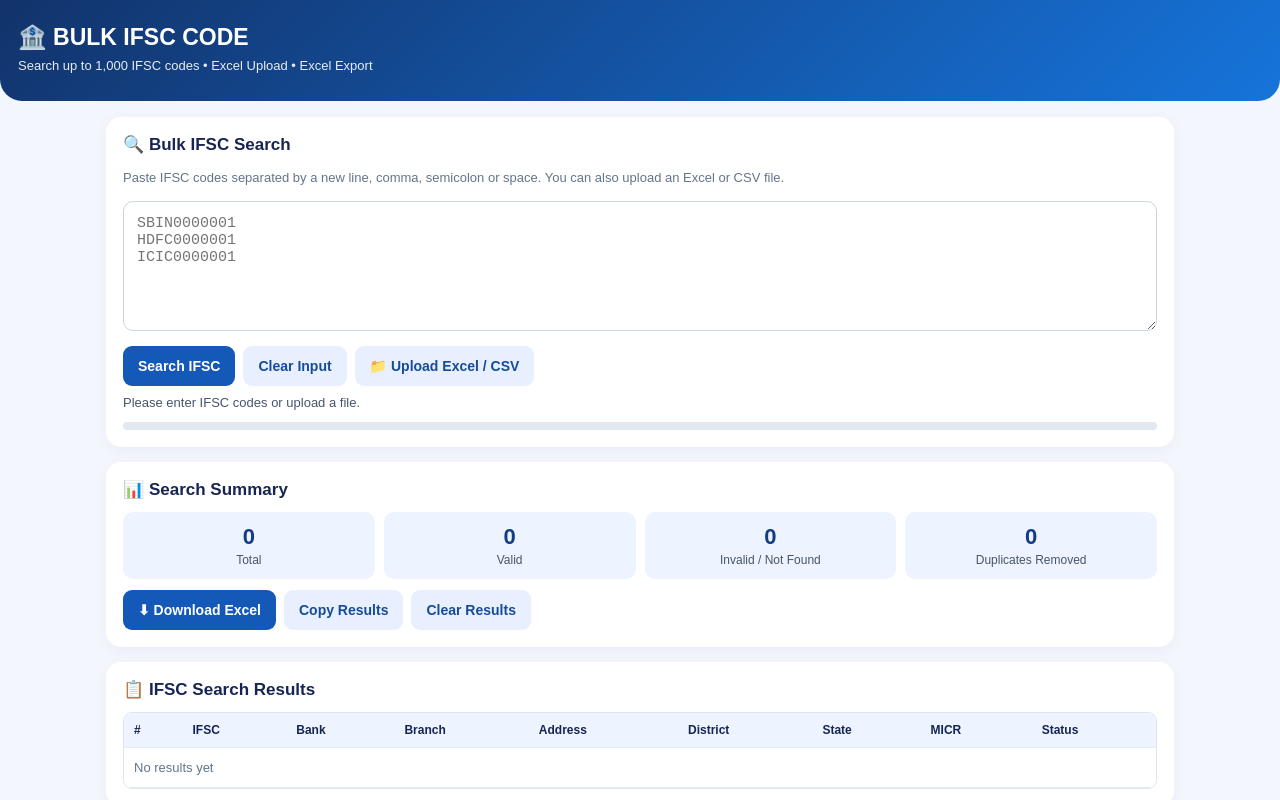
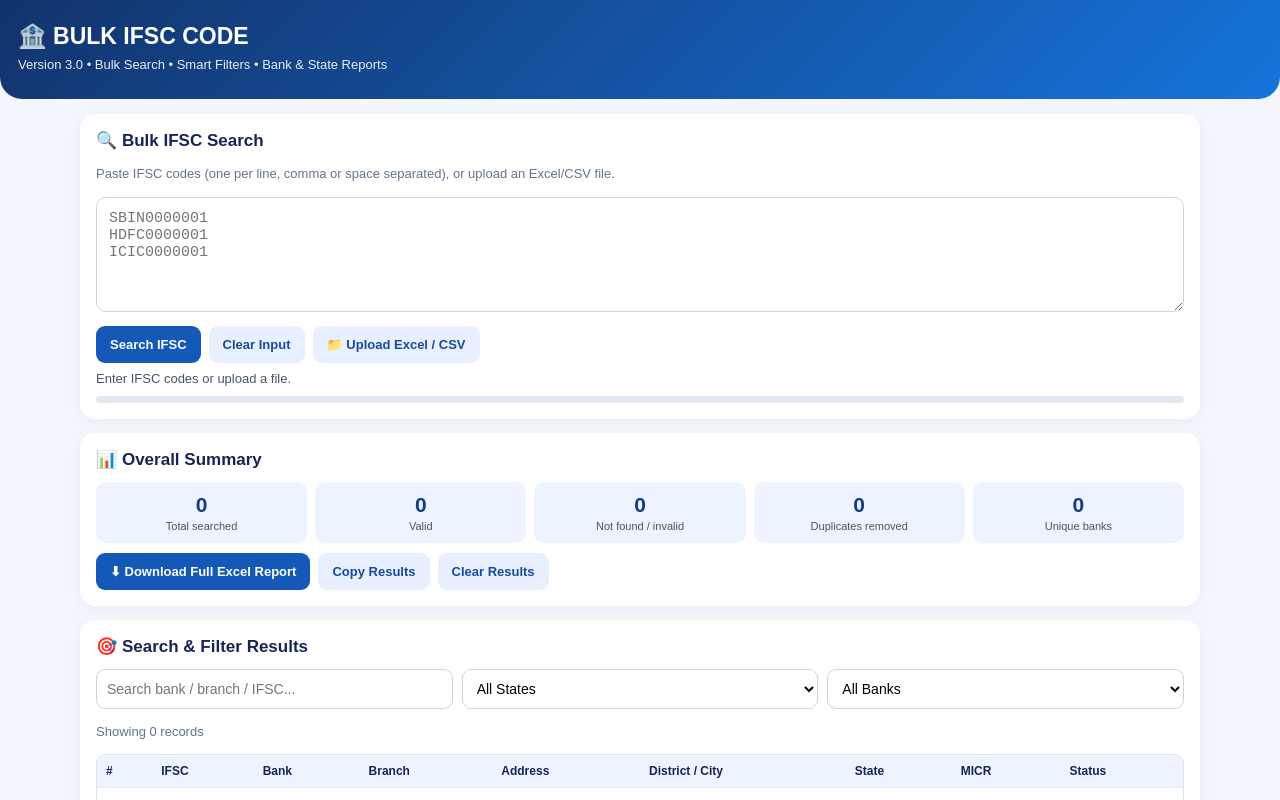
Before and after one commit to naraharik01-sys/bulk-ifsc-code, a plain HTML site: page index.html in a window 1280 px wide. Both pictures are taken after a click on the button "Search IFSC". Shown: the top 800 px of the page. Drawn offline with Linux system fonts and the light colour scheme.

Commit message:
Update index.html

```diff
--- a/index.html
+++ b/index.html
@@ -1,134 +1,98 @@
 <!DOCTYPE html>
 <html lang="en">
 <head>
-<meta charset="UTF-8">
-<meta name="viewport" content="width=device-width, initial-scale=1.0">
-<meta name="theme-color" content="#123c88">
-<title>Bulk IFSC Code</title>
+<meta charset="UTF-8"><meta name="viewport" content="width=device-width,initial-scale=1">
+<meta name="theme-color" content="#123c88"><title>Bulk IFSC Code v3.0</title>
 <script src="https://cdn.jsdelivr.net/npm/xlsx@0.18.5/dist/xlsx.full.min.js"></script>
 <style>
 :root{--blue:#1459b8;--navy:#12336b;--bg:#f3f6fc;--line:#dce5f2;--muted:#64748b}
-*{box-sizing:border-box}
-body{margin:0;font-family:Arial,sans-serif;background:var(--bg);color:#172554}
-header{background:linear-gradient(135deg,var(--navy),#1674db);color:#fff;padding:24px 18px 28px;border-radius:0 0 22px 22px}
+*{box-sizing:border-box}body{margin:0;font-family:Arial,sans-serif;background:var(--bg);color:#172554}
+header{background:linear-gradient(135deg,var(--navy),#1674db);color:#fff;padding:23px 18px 27px;border-radius:0 0 22px 22px}
 header h1{font-size:23px;margin:0 0 7px}header p{margin:0;font-size:13px;opacity:.9}
-.container{max-width:1100px;margin:auto;padding:16px}
-.card{background:#fff;padding:17px;border-radius:15px;box-shadow:0 3px 14px #0000000b;margin-bottom:15px}
+.container{max-width:1150px;margin:auto;padding:15px}.card{background:#fff;padding:16px;border-radius:15px;box-shadow:0 3px 14px #0000000b;margin-bottom:14px}
 h2{font-size:17px;margin:0 0 12px}.hint{color:var(--muted);font-size:13px;line-height:1.5}
-textarea{width:100%;min-height:130px;padding:13px;border:1px solid #cbd5e1;border-radius:10px;font-size:15px;resize:vertical}
-button,.file-button{border:0;padding:12px 15px;border-radius:9px;background:var(--blue);color:white;font-weight:bold;font-size:14px;cursor:pointer;display:inline-flex;align-items:center;justify-content:center;gap:6px}
-button:disabled{opacity:.5;cursor:not-allowed}.secondary{background:#e8f0ff;color:#174b99}
-.actions{display:flex;gap:8px;flex-wrap:wrap;margin-top:11px}
-input[type=file]{display:none}.file-button{background:#e8f0ff;color:#174b99}
-.stats{display:grid;grid-template-columns:repeat(4,1fr);gap:9px}
-.stat{background:#edf4ff;padding:12px 8px;border-radius:10px;text-align:center;font-size:12px;color:#475569}
-.stat b{font-size:22px;display:block;color:#123c88;margin-bottom:3px}
-.progress{height:8px;background:#e2e8f0;border-radius:20px;overflow:hidden;margin-top:12px}.progress>div{height:100%;width:0;background:#16834a;transition:width .2s}
+textarea{width:100%;min-height:115px;padding:12px;border:1px solid #cbd5e1;border-radius:10px;font-size:15px}
+button,.file-button{border:0;padding:11px 14px;border-radius:9px;background:var(--blue);color:white;font-weight:bold;font-size:13px;cursor:pointer;display:inline-flex;align-items:center;justify-content:center;gap:6px}
+button:disabled{opacity:.5}.secondary,.file-button{background:#e8f0ff;color:#174b99}
+.actions{display:flex;gap:8px;flex-wrap:wrap;margin-top:10px}input[type=file]{display:none}
+.stats{display:grid;grid-template-columns:repeat(5,1fr);gap:8px}.stat{background:#edf4ff;padding:11px 6px;border-radius:10px;text-align:center;font-size:11px;color:#475569}
+.stat b{font-size:21px;display:block;color:#123c88;margin-bottom:3px}
+.filters{display:grid;grid-template-columns:repeat(3,1fr);gap:9px}
+input,select{width:100%;padding:10px;border:1px solid #cbd5e1;border-radius:9px;background:#fff;font-size:14px}
 .table-wrap{overflow:auto;max-height:520px;border:1px solid var(--line);border-radius:9px}
-table{width:100%;border-collapse:collapse;font-size:12px;min-width:850px}
-th,td{padding:10px;border-bottom:1px solid #e8edf5;text-align:left;vertical-align:top}
-th{background:#edf4ff;position:sticky;top:0;z-index:1}
-.ok{color:#16834a;font-weight:bold}.bad{color:#dc2626;font-weight:bold}.warn{color:#a16207;font-weight:bold}
+table{width:100%;border-collapse:collapse;font-size:12px;min-width:850px}th,td{padding:9px;border-bottom:1px solid #e8edf5;text-align:left;vertical-align:top}
+th{background:#edf4ff;position:sticky;top:0;z-index:1}.ok{color:#16834a;font-weight:bold}.bad{color:#dc2626;font-weight:bold}.warn{color:#a16207;font-weight:bold}
 .pill{display:inline-block;background:#eef2ff;color:#334e8a;padding:4px 8px;border-radius:20px;font-size:11px}
-.history-item{display:flex;justify-content:space-between;gap:10px;align-items:center;padding:10px 0;border-bottom:1px solid #edf0f5;font-size:13px}
-#message{font-size:13px;margin-top:9px;color:#475569;white-space:pre-wrap}
+#message{font-size:13px;margin-top:8px;color:#475569;white-space:pre-wrap}.progress{height:7px;background:#e2e8f0;border-radius:20px;overflow:hidden;margin-top:10px}.progress>div{height:100%;width:0;background:#16834a}
+.summary-list{display:grid;grid-template-columns:repeat(auto-fit,minmax(190px,1fr));gap:8px}.summary-item{padding:10px;background:#f4f7fc;border-radius:9px;font-size:13px;display:flex;justify-content:space-between;gap:8px}
+.history-item{padding:9px 0;border-bottom:1px solid #edf0f5;font-size:12px;display:flex;justify-content:space-between;gap:8px}
 footer{text-align:center;padding:18px;color:#64748b;font-size:12px}
-@media(max-width:520px){.stats{grid-template-columns:repeat(2,1fr)}.container{padding:12px}.card{padding:14px}}
-</style>
-</head>
+@media(max-width:600px){.stats{grid-template-columns:repeat(2,1fr)}.filters{grid-template-columns:1fr}.container{padding:11px}.card{padding:13px}}
+</style></head>
 <body>
-<header><h1>🏦 BULK IFSC CODE</h1><p>Search up to 1,000 IFSC codes • Excel Upload • Excel Export</p></header>
+<header><h1>🏦 BULK IFSC CODE</h1><p>Version 3.0 • Bulk Search • Smart Filters • Bank & State Reports</p></header>
 <main class="container">
 <section class="card">
-<h2>🔍 Bulk IFSC Search</h2>
-<p class="hint">Paste IFSC codes separated by a new line, comma, semicolon or space. You can also upload an Excel or CSV file.</p>
+<h2>🔍 Bulk IFSC Search</h2><p class="hint">Paste IFSC codes (one per line, comma or space separated), or upload an Excel/CSV file.</p>
 <textarea id="codes" placeholder="SBIN0000001&#10;HDFC0000001&#10;ICIC0000001"></textarea>
-<div class="actions">
-<button id="searchBtn" onclick="searchCodes()">Search IFSC</button>
-<button class="secondary" onclick="clearInput()">Clear Input</button>
-<label class="file-button" for="fileInput">📁 Upload Excel / CSV</label>
-<input id="fileInput" type="file" accept=".xlsx,.xls,.csv" onchange="readFile(event)">
-</div>
-<div id="message" role="status">Ready. Search requires an internet connection.</div>
-<div class="progress"><div id="progressBar"></div></div>
+<div class="actions"><button id="searchBtn" onclick="searchCodes()">Search IFSC</button><button class="secondary" onclick="clearInput()">Clear Input</button><label class="file-button" for="fileInput">📁 Upload Excel / CSV</label><input id="fileInput" type="file" accept=".xlsx,.xls,.csv" onchange="readFile(event)"></div>
+<div id="message">Ready. Internet connection required for live IFSC lookup.</div><div class="progress"><div id="progressBar"></div></div>
 </section>
-<section class="card">
-<h2>📊 Search Summary</h2>
-<div class="stats">
-<div class="stat"><b id="total">0</b>Total</div><div class="stat"><b id="valid">0</b>Valid</div>
-<div class="stat"><b id="invalid">0</b>Invalid / Not Found</div><div class="stat"><b id="duplicates">0</b>Duplicates Removed</div>
-</div>
-<div class="actions">
-<button onclick="exportExcel()">⬇ Download Excel</button><button class="secondary" onclick="copyResults()">Copy Results</button><button class="secondary" onclick="clearResults()">Clear Results</button>
-</div>
+<section class="card"><h2>📊 Overall Summary</h2><div class="stats">
+<div class="stat"><b id="total">0</b>Total searched</div><div class="stat"><b id="valid">0</b>Valid</div><div class="stat"><b id="invalid">0</b>Not found / invalid</div><div class="stat"><b id="duplicates">0</b>Duplicates removed</div><div class="stat"><b id="banks">0</b>Unique banks</div>
+</div><div class="actions"><button onclick="exportWorkbook()">⬇ Download Full Excel Report</button><button class="secondary" onclick="copyResults()">Copy Results</button><button class="secondary" onclick="clearResults()">Clear Results</button></div></section>
+<section class="card"><h2>🎯 Search & Filter Results</h2>
+<div class="filters">
+<input id="branchSearch" placeholder="Search bank / branch / IFSC..." oninput="renderResults()">
+<select id="stateFilter" onchange="renderResults()"><option value="">All States</option></select>
+<select id="bankFilter" onchange="renderResults()"><option value="">All Banks</option></select>
+</div><p class="hint" id="shownCount">Showing 0 records</p>
+<div class="table-wrap"><table><thead><tr><th>#</th><th>IFSC</th><th>Bank</th><th>Branch</th><th>Address</th><th>District / City</th><th>State</th><th>MICR</th><th>Status</th></tr></thead><tbody id="results"><tr><td colspan="9" class="hint">No results yet</td></tr></tbody></table></div>
 </section>
-<section class="card">
-<h2>📋 IFSC Search Results</h2>
-<div class="table-wrap"><table>
-<thead><tr><th>#</th><th>IFSC</th><th>Bank</th><th>Branch</th><th>Address</th><th>District</th><th>State</th><th>MICR</th><th>Status</th></tr></thead>
-<tbody id="results"><tr><td colspan="9" class="hint">No results yet</td></tr></tbody>
-</table></div>
-</section>
-<section class="card">
-<h2>🕘 Recent Search History</h2><p class="hint">History is saved only in this browser on this device.</p>
-<div id="history"><p class="hint">No search history yet.</p></div>
-<div class="actions"><button class="secondary" onclick="clearHistory()">Clear History</button></div>
-</section>
-</main>
-<footer>Bulk IFSC Code • Version 2.0</footer>
+<section class="card"><h2>🏦 Bank-wise Summary</h2><div id="bankSummary" class="summary-list"><p class="hint">Search IFSC codes to build summary.</p></div></section>
+<section class="card"><h2>🗺 State-wise Summary</h2><div id="stateSummary" class="summary-list"><p class="hint">Search IFSC codes to build summary.</p></div></section>
+<section class="card"><h2>🕘 Recent Search History</h2><p class="hint">History is stored only in this browser on this device.</p><div id="history"><p class="hint">No search history yet.</p></div><div class="actions"><button class="secondary" onclick="clearHistory()">Clear History</button></div></section>
+</main><footer>Bulk IFSC Code • Version 3.0</footer>
 <script>
-let records=[];let duplicateCount=0;
-const $=id=>document.getElementById(id);
-const IFSC_PATTERN=/^[A-Z]{4}0[A-Z0-9]{6}$/;
-function setMessage(message){$('message').textContent=message}
-function updateStats(total,valid,invalid){$('total').textContent=total;$('valid').textContent=valid;$('invalid').textContent=invalid;$('duplicates').textContent=duplicateCount}
-function getUniqueCodes(values){const seen=new Set(),unique=[];duplicateCount=0;for(const value of values){const code=String(value??'').trim().toUpperCase();if(!code)continue;if(seen.has(code)){duplicateCount++;continue}seen.add(code);unique.push(code)}return unique}
-function parseText(text){return getUniqueCodes(text.split(/[\s,;]+/))}
-async function readFile(event){
- const file=event.target.files[0];if(!file)return;
- try{const buffer=await file.arrayBuffer();let values=[];
-  if(file.name.toLowerCase().endsWith('.csv')){const text=new TextDecoder().decode(buffer);values=text.split(/[\r\n,;]+/)}
-  else{if(!window.XLSX)throw new Error('Excel reader library did not load. Check internet and reload.');const workbook=XLSX.read(buffer,{type:'array'});for(const sheetName of workbook.SheetNames){const rows=XLSX.utils.sheet_to_json(workbook.Sheets[sheetName],{header:1,raw:false});for(const row of rows)for(const cell of row){const candidate=String(cell??'').trim().toUpperCase();if(IFSC_PATTERN.test(candidate))values.push(candidate)}}}
-  const codes=getUniqueCodes(values.filter(v=>IFSC_PATTERN.test(String(v).trim().toUpperCase())));
-  if(!codes.length)throw new Error('No valid-format IFSC codes found in the file.');
-  $('codes').value=codes.join('\n');setMessage(file.name+': '+codes.length+' unique IFSC code(s) loaded. '+duplicateCount+' duplicate(s) removed.');
- }catch(err){setMessage('File error: '+err.message)}event.target.value='';
-}
-function clearInput(){$('codes').value='';setMessage('Input cleared.')}
-function clearResults(){records=[];duplicateCount=0;updateStats(0,0,0);$('results').innerHTML='<tr><td colspan="9" class="hint">No results yet</td></tr>';$('progressBar').style.width='0%';setMessage('Results cleared.')}
-async function searchCodes(){
- const codes=parseText($('codes').value);if(!codes.length){setMessage('Please enter IFSC codes or upload a file.');return}
- if(codes.length>1000){setMessage('Maximum 1,000 unique IFSC codes per search. Split the file into smaller batches.');return}
- records=[];$('results').innerHTML='';$('searchBtn').disabled=true;let valid=0,invalid=0,completed=0;updateStats(codes.length,0,0);
- codes.forEach((code,i)=>{const tr=document.createElement('tr');for(const value of [i+1,code,'Searching...','','','','','','Pending']){const td=document.createElement('td');td.textContent=value;tr.appendChild(td)}$('results').appendChild(tr)});
- setMessage('Searching '+codes.length+' code(s). Please keep this page open.');
- for(let start=0;start<codes.length;start+=5){
-  const batch=codes.slice(start,start+5);
-  const results=await Promise.all(batch.map(async code=>{
-   if(!IFSC_PATTERN.test(code))return {ifsc:code,status:'Invalid Format'};
-   try{const response=await fetch('https://ifsc.razorpay.com/'+encodeURIComponent(code));if(!response.ok)return {ifsc:code,status:'Not Found'};
-    const d=await response.json();return {ifsc:code,bank:d.BANK||'',branch:d.BRANCH||'',address:d.ADDRESS||'',district:d.DISTRICT||d.CITY||'',state:d.STATE||'',micr:d.MICR||'',status:'Valid'};
-   }catch(e){return {ifsc:code,status:'Network Error'}}
-  }));
-  results.forEach((r,j)=>{const idx=start+j;records.push(r);if(r.status==='Valid')valid++;else invalid++;const tr=$('results').rows[idx];tr.replaceChildren();
-   [idx+1,r.ifsc,r.bank,r.branch,r.address,r.district,r.state,r.micr,r.status].forEach((v,i)=>{const td=document.createElement('td');td.textContent=String(v??'');if(i===8)td.className=r.status==='Valid'?'ok':(r.status==='Invalid Format'?'bad':'warn');tr.appendChild(td)})});
-  completed+=results.length;$('progressBar').style.width=(completed/codes.length*100)+'%';updateStats(codes.length,valid,invalid);setMessage('Processed '+completed+' of '+codes.length+' codes...');
- }
- saveHistory(codes.length,valid,invalid);setMessage('Finished: '+valid+' valid, '+invalid+' invalid / not found. '+duplicateCount+' duplicate(s) removed.');$('searchBtn').disabled=false;
-}
-function exportExcel(){
- if(!records.length){setMessage('No results to export. Search IFSC codes first.');return}
- const rows=records.map((r,i)=>({'Sr No':i+1,'IFSC':r.ifsc,'Bank Name':r.bank||'','Branch':r.branch||'','Address':r.address||'','District / City':r.district||'','State':r.state||'','MICR':r.micr||'','Status':r.status}));
- if(window.XLSX){const ws=XLSX.utils.json_to_sheet(rows);ws['!cols']=[{wch:8},{wch:16},{wch:25},{wch:25},{wch:40},{wch:20},{wch:20},{wch:14},{wch:18}];const wb=XLSX.utils.book_new();XLSX.utils.book_append_sheet(wb,ws,'IFSC Results');XLSX.writeFile(wb,'Bulk_IFSC_Results.xlsx')}
- else{const csv=[Object.keys(rows[0]),...rows.map(r=>Object.values(r))].map(row=>row.map(v=>'"'+String(v??'').replace(/"/g,'""')+'"').join(',')).join('\r\n');downloadBlob(new Blob(['\uFEFF'+csv],{type:'text/csv;charset=utf-8'}),'Bulk_IFSC_Results.csv')}
-}
-function downloadBlob(blob,name){const url=URL.createObjectURL(blob),a=document.createElement('a');a.href=url;a.download=name;a.click();setTimeout(()=>URL.revokeObjectURL(url),1000)}
-async function copyResults(){if(!records.length){setMessage('No results to copy.');return}const text=records.map(r=>[r.ifsc,r.bank,r.branch,r.address,r.district,r.state,r.micr,r.status].join('\t')).join('\n');try{await navigator.clipboard.writeText(text);setMessage('Results copied.')}catch(e){setMessage('Clipboard permission unavailable. Use Download Excel.')}}
-function getHistory(){try{return JSON.parse(localStorage.getItem('bulkIfscHistory')||'[]')}catch(e){return []}}
-function saveHistory(total,valid,invalid){const history=getHistory();history.unshift({date:new Date().toLocaleString(),total,valid,invalid});localStorage.setItem('bulkIfscHistory',JSON.stringify(history.slice(0,10)));renderHistory()}
-function renderHistory(){const history=getHistory(),box=$('history');box.innerHTML='';if(!history.length){box.innerHTML='<p class="hint">No search history yet.</p>';return}history.forEach(item=>{const div=document.createElement('div');div.className='history-item';const left=document.createElement('span');left.textContent=item.date+' • '+item.total+' searched';const right=document.createElement('span');right.className='pill';right.textContent=item.valid+' valid / '+item.invalid+' other';div.append(left,right);box.appendChild(div)})}
-function clearHistory(){localStorage.removeItem('bulkIfscHistory');renderHistory();setMessage('Search history cleared.')}
-renderHistory();
-</script>
-</body>
-</html>
+let records=[],duplicateCount=0;
+const $=id=>document.getElementById(id),PATTERN=/^[A-Z]{4}0[A-Z0-9]{6}$/;
+function msg(s){$('message').textContent=s}
+function unique(values){const seen=new Set(),out=[];duplicateCount=0;for(const v of values){const c=String(v??'').trim().toUpperCase();if(!c)continue;if(seen.has(c)){duplicateCount++;continue}seen.add(c);out.push(c)}return out}
+function parseCodes(t){return unique(t.split(/[\\s,;]+/))}
+function updateStats(total=records.length){const good=records.filter(r=>r.status==='Valid');$('total').textContent=total;$('valid').textContent=good.length;$('invalid').textContent=records.length-good.length;$('duplicates').textContent=duplicateCount;$('banks').textContent=new Set(good.map(r=>r.bank).filter(Boolean)).size}
+async function readFile(e){const f=e.target.files[0];if(!f)return;try{const buf=await f.arrayBuffer();let vals=[];
+if(f.name.toLowerCase().endsWith('.csv'))vals=new TextDecoder().decode(buf).split(/[\\r\\n,;]+/);
+else{if(!window.XLSX)throw Error('Excel reader library did not load.');const wb=XLSX.read(buf,{type:'array'});wb.SheetNames.forEach(n=>XLSX.utils.sheet_to_json(wb.Sheets[n],{header:1,raw:false}).forEach(row=>row.forEach(v=>{if(PATTERN.test(String(v??'').trim().toUpperCase()))vals.push(v)})))}
+const codes=unique(vals.filter(v=>PATTERN.test(String(v).trim().toUpperCase())));if(!codes.length)throw Error('No valid-format IFSC codes found.');$('codes').value=codes.join('\\n');msg(f.name+': loaded '+codes.length+' unique IFSC codes; '+duplicateCount+' duplicates removed.');
+}catch(err){msg('File error: '+err.message)}e.target.value=''}
+function clearInput(){$('codes').value='';msg('Input cleared.')}
+async function searchCodes(){const codes=parseCodes($('codes').value);if(!codes.length){msg('Enter IFSC codes or upload a file.');return}if(codes.length>1000){msg('Maximum 1,000 unique codes per search. Split into batches.');return}
+records=[];$('results').innerHTML='';$('searchBtn').disabled=true;updateStats(codes.length);
+codes.forEach((c,i)=>{const tr=$('results').insertRow();[i+1,c,'Searching...','','','','','','Pending'].forEach(v=>{const td=tr.insertCell();td.textContent=v})});
+let done=0;msg('Searching '+codes.length+' codes. Keep this page open.');
+for(let start=0;start<codes.length;start+=5){const batch=codes.slice(start,start+5);const found=await Promise.all(batch.map(async c=>{
+if(!PATTERN.test(c))return {ifsc:c,status:'Invalid Format'};
+try{const res=await fetch('https://ifsc.razorpay.com/'+encodeURIComponent(c));if(!res.ok)return {ifsc:c,status:'Not Found'};const d=await res.json();return {ifsc:c,bank:d.BANK||'',branch:d.BRANCH||'',address:d.ADDRESS||'',district:d.DISTRICT||d.CITY||'',state:d.STATE||'',micr:d.MICR||'',status:'Valid'}}
+catch(e){return {ifsc:c,status:'Network Error'}}}));
+found.forEach((r,j)=>{records.push(r);const tr=$('results').rows[start+j];tr.replaceChildren();[start+j+1,r.ifsc,r.bank,r.branch,r.address,r.district,r.state,r.micr,r.status].forEach((v,i)=>{const td=tr.insertCell();td.textContent=v||'';if(i===8)td.className=r.status==='Valid'?'ok':r.status==='Invalid Format'?'bad':'warn'})});
+done+=found.length;$('progressBar').style.width=(done/codes.length*100)+'%';updateStats(codes.length);msg('Processed '+done+' / '+codes.length+'...')}
+$('searchBtn').disabled=false;updateFilters();renderSummaries();renderResults();saveHistory();msg('Completed. '+records.filter(r=>r.status==='Valid').length+' valid; '+records.filter(r=>r.status!=='Valid').length+' invalid / not found.')}
+function validRecords(){return records.filter(r=>r.status==='Valid')}
+function groupCount(key){const m=new Map();validRecords().forEach(r=>{const k=r[key]||'Not provided';m.set(k,(m.get(k)||0)+1)});return [...m.entries()].sort((a,b)=>b[1]-a[1]||a[0].localeCompare(b[0]))}
+function drawSummary(id,items){const box=$(id);box.innerHTML='';if(!items.length){box.innerHTML='<p class="hint">No data available yet.</p>';return}items.forEach(([name,count])=>{const d=document.createElement('div');d.className='summary-item';const a=document.createElement('span');a.textContent=name;const b=document.createElement('b');b.textContent=count;d.append(a,b);box.append(d)})}
+function renderSummaries(){drawSummary('bankSummary',groupCount('bank'));drawSummary('stateSummary',groupCount('state'))}
+function updateFilters(){const states=[...new Set(validRecords().map(r=>r.state).filter(Boolean))].sort(),banks=[...new Set(validRecords().map(r=>r.bank).filter(Boolean))].sort();const fill=(id,items,label)=>{const el=$(id),old=el.value;el.innerHTML='<option value="">All '+label+'</option>';items.forEach(v=>{const o=document.createElement('option');o.value=v;o.textContent=v;el.append(o)});if(items.includes(old))el.value=old};fill('stateFilter',states,'States');fill('bankFilter',banks,'Banks')}
+function renderResults(){const q=$('branchSearch').value.toLowerCase(),state=$('stateFilter').value,bank=$('bankFilter').value;const filtered=records.filter(r=>(!state||r.state===state)&&(!bank||r.bank===bank)&&(!q||[r.ifsc,r.bank,r.branch,r.address,r.district,r.state].join(' ').toLowerCase().includes(q)));const body=$('results');body.innerHTML='';filtered.forEach((r,i)=>{const tr=body.insertRow();[i+1,r.ifsc,r.bank,r.branch,r.address,r.district,r.state,r.micr,r.status].forEach((v,j)=>{const td=tr.insertCell();td.textContent=v||'';if(j===8)td.className=r.status==='Valid'?'ok':r.status==='Invalid Format'?'bad':'warn'})});if(!filtered.length){const tr=body.insertRow(),td=tr.insertCell();td.colSpan=9;td.textContent='No matching records';td.className='hint'}$('shownCount').textContent='Showing '+filtered.length+' of '+records.length+' records'}
+function exportWorkbook(){if(!records.length){msg('No data to export.');return}if(!window.XLSX){msg('Excel export library unavailable.');return}
+const wb=XLSX.utils.book_new();const detail=records.map((r,i)=>({'Sr No':i+1,'IFSC':r.ifsc,'Bank Name':r.bank||'','Branch':r.branch||'','Address':r.address||'','District / City':r.district||'','State':r.state||'','MICR':r.micr||'','Status':r.status}));XLSX.utils.book_append_sheet(wb,XLSX.utils.json_to_sheet(detail),'All Results');
+const bank=groupCount('bank').map(([name,count])=>({'Bank Name':name,'IFSC Count':count}));if(bank.length)XLSX.utils.book_append_sheet(wb,XLSX.utils.json_to_sheet(bank),'Bank Summary');
+const state=groupCount('state').map(([name,count])=>({'State':name,'IFSC Count':count}));if(state.length)XLSX.utils.book_append_sheet(wb,XLSX.utils.json_to_sheet(state),'State Summary');
+XLSX.writeFile(wb,'Bulk_IFSC_Report_v3.xlsx');msg('Excel report downloaded with separate summary sheets.')}
+async function copyResults(){if(!records.length){msg('No results to copy.');return}const t=records.map(r=>[r.ifsc,r.bank,r.branch,r.address,r.district,r.state,r.micr,r.status].join('\\t')).join('\\n');try{await navigator.clipboard.writeText(t);msg('Results copied.')}catch(e){msg('Clipboard permission unavailable; use Excel download.')}}
+function history(){try{return JSON.parse(localStorage.getItem('bulkIfscHistoryV3')||'[]')}catch(e){return []}}
+function saveHistory(){const h=history();h.unshift({date:new Date().toLocaleString(),total:records.length,valid:validRecords().length});localStorage.setItem('bulkIfscHistoryV3',JSON.stringify(h.slice(0,10)));renderHistory()}
+function renderHistory(){const box=$('history'),h=history();box.innerHTML='';if(!h.length){box.textContent='No search history yet.';return}h.forEach(x=>{const d=document.createElement('div');d.className='history-item';const a=document.createElement('span');a.textContent=x.date+' • '+x.total+' searched';const b=document.createElement('b');b.textContent=x.valid+' valid';d.append(a,b);box.append(d)})}
+function clearHistory(){localStorage.removeItem('bulkIfscHistoryV3');renderHistory()}
+function clearResults(){records=[];duplicateCount=0;updateStats(0);$('results').innerHTML='<tr><td colspan="9">No results yet</td></tr>';$('progressBar').style.width='0';$('branchSearch').value='';updateFilters();renderSummaries();renderResults();msg('Results cleared.')}
+renderHistory();renderSummaries();
+</script></body></html>
```
